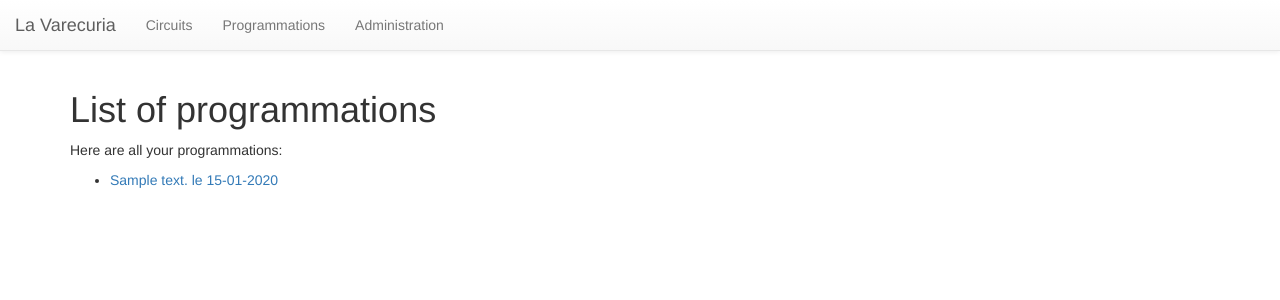
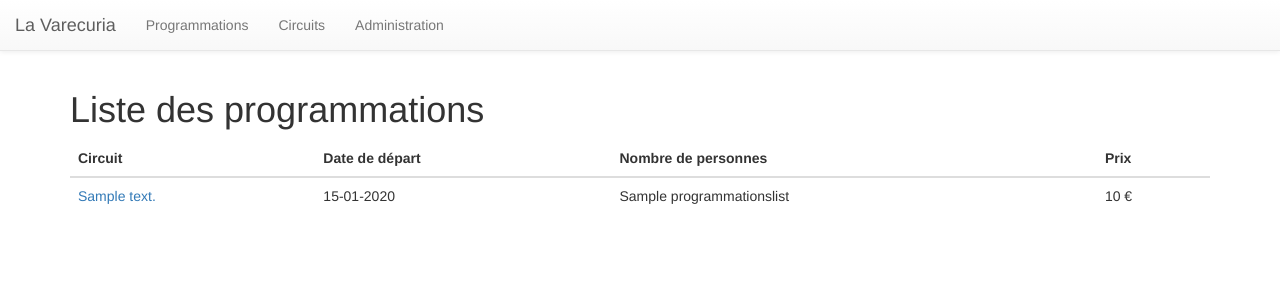
Before and after one commit to KNIGHTTH0R/travelAgencyApp, a PHP site: template agvoyapp/templates/frontoffice/programmationslist.html.twig in a window 1280 px wide. Shown: the top 300 px of the page. Run offline with PHP 8.4, Linux system fonts and the light colour scheme; the template is opened without the code that fills it: most values are stand-ins (such as "Sample title", 1, 10 or a date in 2020); some libraries are stand-ins or nearby versions.

Commit message:
Renaming incomingcircuits to home, adding two sections to home page, finishing frontoffice programmation view and overall improvements of frontoffice templates

```diff
--- a/agvoyapp/templates/baselayout.html.twig
+++ b/agvoyapp/templates/baselayout.html.twig
@@ -25,7 +25,7 @@
 		  <ul class="nav navbar-nav">
 		  {% block menu %}
 		    {# <li><a href="{{ path('index') }}">Home</a></li> #}
-		    <li><a href="{{ path('programmationlist') }}">Programmation</a></li>
+		    <li><a href="{{ path('programmationlist') }}">Programmations</a></li>
 		    <li><a href="{{ path('circuitlist') }}">Circuits</a></li>
 		    <li><a href="{{ path('admin_home') }}">Administration</a></li>
 		  </ul>
--- a/agvoyapp/templates/frontoffice/circuitshow.html.twig
+++ b/agvoyapp/templates/frontoffice/circuitshow.html.twig
@@ -61,7 +61,7 @@
      					<tr>
      			   			<td>{{ programmation.dateDepart|date('d-m-Y')  }}</td>
      			   			<td>{{ programmation.nombrePersonnes }}</td>
-     			   			<td>{{ programmation.prix }} euros</td>
+     			   			<td>{{ programmation.prix }} €</td>
      					</tr>
      		        {% endfor %}
      			</table>
--- a/agvoyapp/templates/frontoffice/circuitslist.html.twig
+++ b/agvoyapp/templates/frontoffice/circuitslist.html.twig
@@ -6,10 +6,10 @@
 
 {% block body %}
 
-    <h1>List of circuits</h1>
+    <h1>Tous nos circuits !</h1>
 
     {% if circuitslist is not empty %}
-        <p>Here are all your circuits:</p>
+        <p>Voici tous les circuits auxquels vous pouvez prendre part en choisissant la Varecuria :</p>
         <ul>
         {# Loop through list and creeate the list of circuit items. #}
         {% for circuit in circuitslist %}
--- a/agvoyapp/templates/frontoffice/programmationslist.html.twig
+++ b/agvoyapp/templates/frontoffice/programmationslist.html.twig
@@ -6,20 +6,31 @@
 
 {% block body %}
 
-    <h1>List of programmations</h1>
+    <h1>Liste des programmations</h1>
 
     {% if programmationslist is not empty %}
-        <p>Here are all your programmations:</p>
-        <ul>
-        {# Loop through list and creeate the list of programmation items. #}
-        {% for programmation in programmationslist %}
-            <li>
-          		<a href=" {{ path('programmationshow', { 'id' : programmation.id }) }}">{{ programmation.circuit.description }} le {{ programmation.dateDepart|date('d-m-Y')  }}</a>
-           </li>
-        {% endfor %}
-        </ul>
+	<table class="table">
+     	    <thead>
+     		<tr>
+		<th>Circuit</th>
+     		<th>Date de départ</th>
+     		<th>Nombre de personnes</th>
+     		<th>Prix</th>
+     		</tr>
+     	    </thead>
+     	        {%  for programmation in programmationslist %}
+     			<tr>
+			<td><a href="{{ path('programmationshow', { 'id' : programmation.id })}}">{{ programmation.circuit.description }}</a></td>
+     			<td>{{ programmation.dateDepart|date('d-m-Y')  }}</td>
+     			<td>{{ programmation.nombrePersonnes }}</td>
+     			<td>{{ programmation.prix }} €</td>
+     			</tr>
+     	        {% endfor %}
+     	</table>
+{#
     {% else %}
-        <p>Sorry, you don't have any programmations yet!</p>
+        <p>Désolé il n'y a aucun voyage programmé pour le moment :(</p>
+#}
     {% endif %}
 
-    {% endblock %} {# body #}
+{% endblock %} {# body #}
--- a/agvoyapp/templates/frontoffice/userlayout.html.twig
+++ b/agvoyapp/templates/frontoffice/userlayout.html.twig
@@ -3,9 +3,17 @@
 {% extends "baselayout.html.twig" %}
 
 {% block menu %}
+            <li><a href="{{ path('programmationlist') }}">Programmations</a></li>
             <li><a href="{{ path('circuitlist') }}">Circuits</a></li>
-            <li><a href="{{ path('programmationlist') }}">Programmations</a></li>
             <li><a href="{{ path('admin_home') }}">Administration</a></li>
+
+{#
+<style>
+body {
+    background-image: url("static/background.jpg");
+     }
+</style>
+#}
 
 {% endblock %}{# menu #}
 
```
Also changed, not shown: agvoyapp/frontoffice.php (+11 -1 lines), agvoyapp/templates/frontoffice/home.html.twig (added, +31 -0 lines), agvoyapp/templates/frontoffice/incomingcircuitslist.html.twig (deleted, +0 -26 lines), agvoyapp/templates/frontoffice/programmationshow.html.twig (+17 -6 lines), agvoyapp/static/background.jpg.
